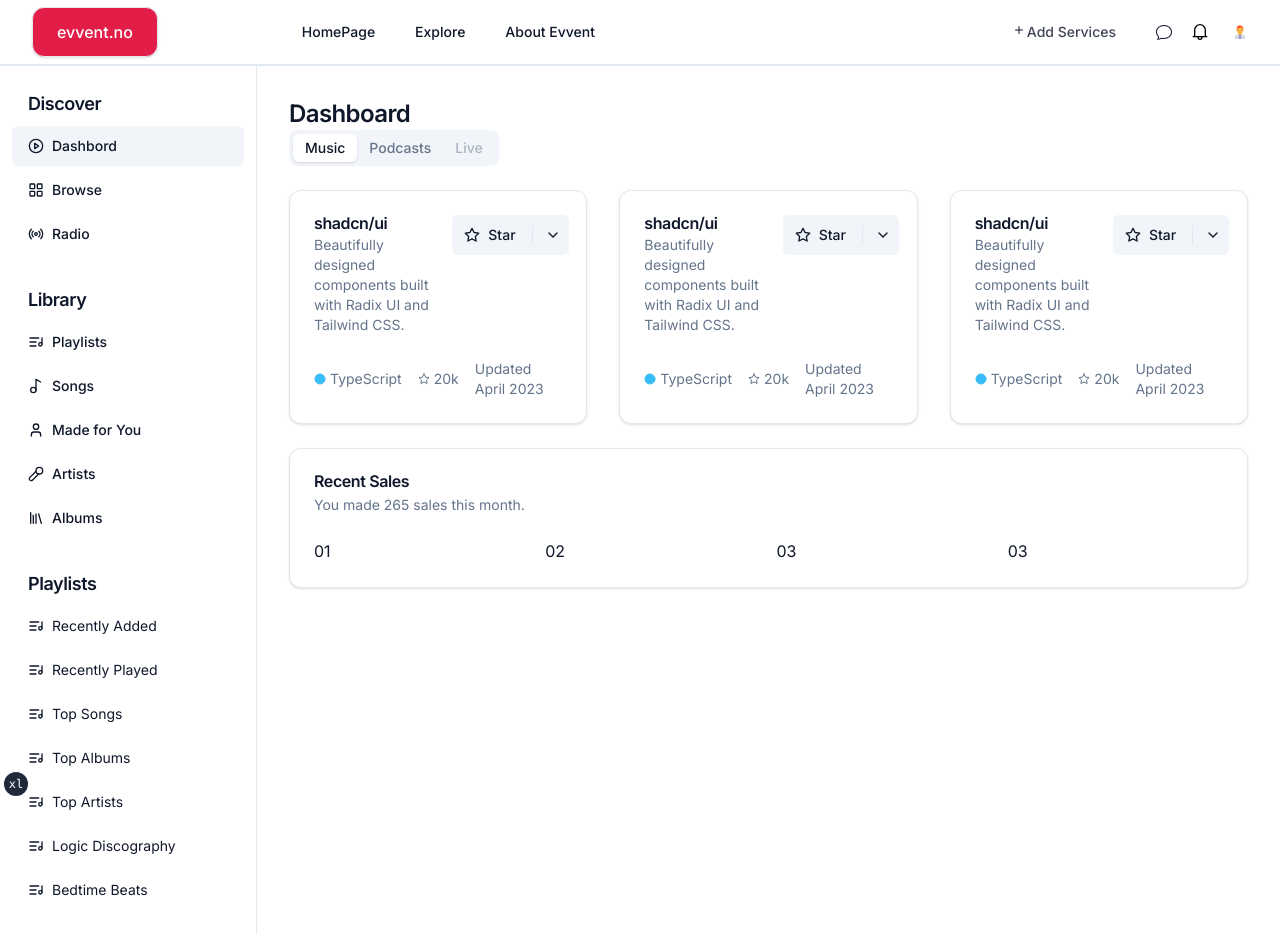
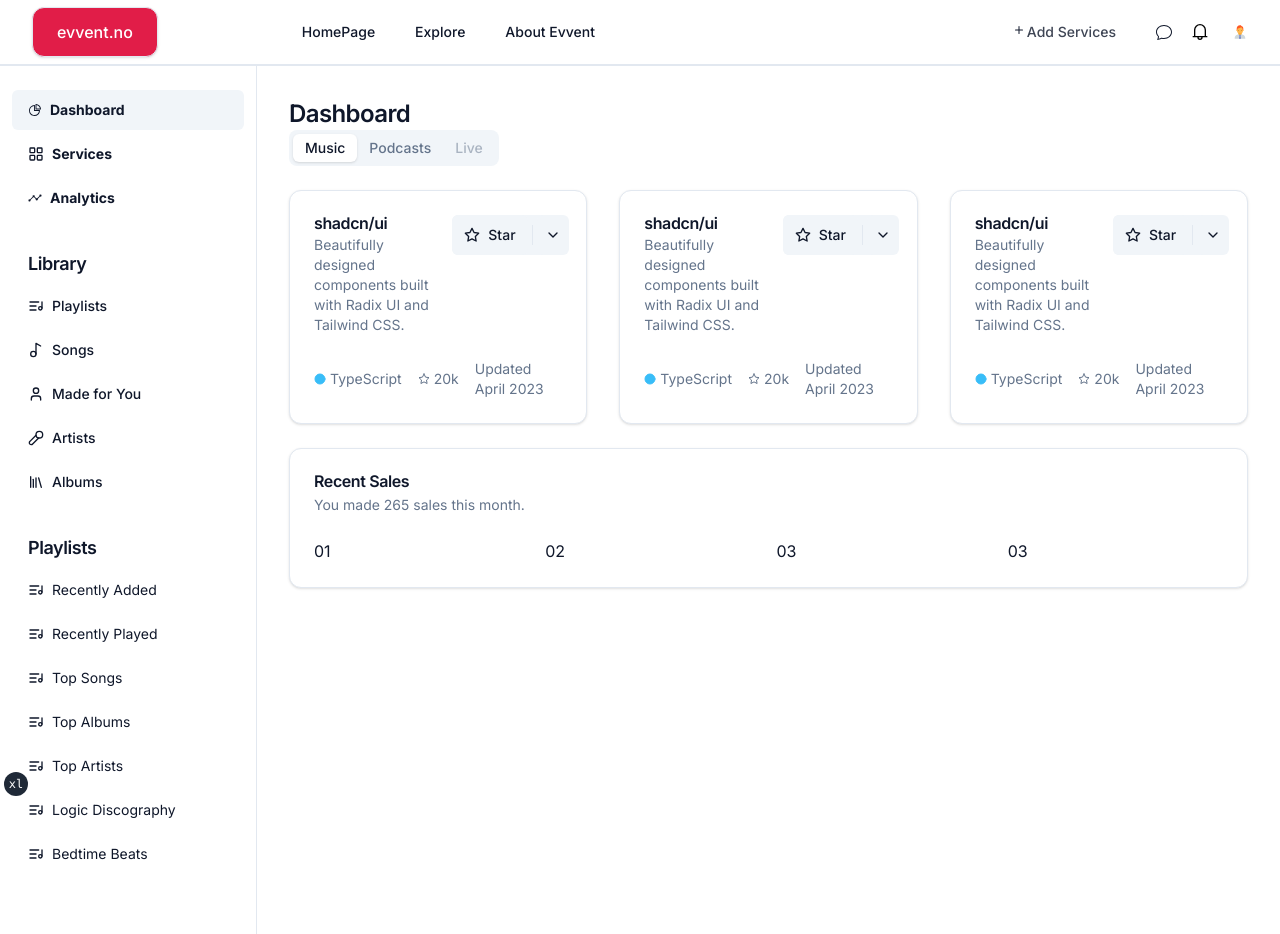
Before and after one commit to shehanp12/EVVENT-AS-assignment-, a Next.js app: page / in a window 1280 px wide. Shown: the top 934 px of the page. Built offline with nearby package versions, Linux system fonts and the light colour scheme.

Commit message:
side bart changes

```diff
--- a/components/sidebar.tsx
+++ b/components/sidebar.tsx
@@ -2,6 +2,8 @@ import { cn } from "@/lib/utils"
 import { Button } from "@/components/ui/button"
 import { ScrollArea } from "@/components/ui/scroll-area"
 import { Dashbordlist } from "@/app/data/dashbordList"
+import {  AiOutlinePieChart } from "react-icons/ai"
+import {IoAnalytics} from "react-icons/io5"
 
 interface SidebarProps extends React.HTMLAttributes<HTMLDivElement> {
   playlists: Dashbordlist[]
@@ -11,25 +13,12 @@ export function Sidebar({ className, playlists }: SidebarProps) {
     <div className={cn("pb-12", className)}>
       <div className="space-y-4 py-4">
         <div className="px-3 py-2">
-          <h2 className="mb-2 px-4 text-lg font-semibold tracking-tight">
-            Discover
-          </h2>
+
           <div className="space-y-1">
             <Button variant="secondary" className="w-full justify-start">
-              <svg
-                xmlns="http://www.w3.org/2000/svg"
-                viewBox="0 0 24 24"
-                fill="none"
-                stroke="currentColor"
-                strokeWidth="2"
-                strokeLinecap="round"
-                strokeLinejoin="round"
-                className="mr-2 h-4 w-4"
-              >
-                <circle cx="12" cy="12" r="10" />
-                <polygon points="10 8 16 12 10 16 10 8" />
-              </svg>
-              Dashbord
+            <AiOutlinePieChart/>
+            <div className="px-1 py-2"></div>
+              <p className="font-bold">Dashboard</p>
             </Button>
             <Button variant="ghost" className="w-full justify-start">
               <svg
@@ -47,26 +36,14 @@ export function Sidebar({ className, playlists }: SidebarProps) {
                 <rect width="7" height="7" x="14" y="14" rx="1" />
                 <rect width="7" height="7" x="3" y="14" rx="1" />
               </svg>
-              Browse
+
+               <p className="font-bold"> Services</p>
             </Button>
             <Button variant="ghost" className="w-full justify-start">
-              <svg
-                xmlns="http://www.w3.org/2000/svg"
-                viewBox="0 0 24 24"
-                fill="none"
-                stroke="currentColor"
-                strokeWidth="2"
-                strokeLinecap="round"
-                strokeLinejoin="round"
-                className="mr-2 h-4 w-4"
-              >
-                <path d="M4.9 19.1C1 15.2 1 8.8 4.9 4.9" />
-                <path d="M7.8 16.2c-2.3-2.3-2.3-6.1 0-8.5" />
-                <circle cx="12" cy="12" r="2" />
-                <path d="M16.2 7.8c2.3 2.3 2.3 6.1 0 8.5" />
-                <path d="M19.1 4.9C23 8.8 23 15.1 19.1 19" />
-              </svg>
-              Radio
+
+            <IoAnalytics/>
+            <div className="px-1 py-2"></div>
+              <p className="font-bold"> Analytics</p>
             </Button>
           </div>
         </div>
```
